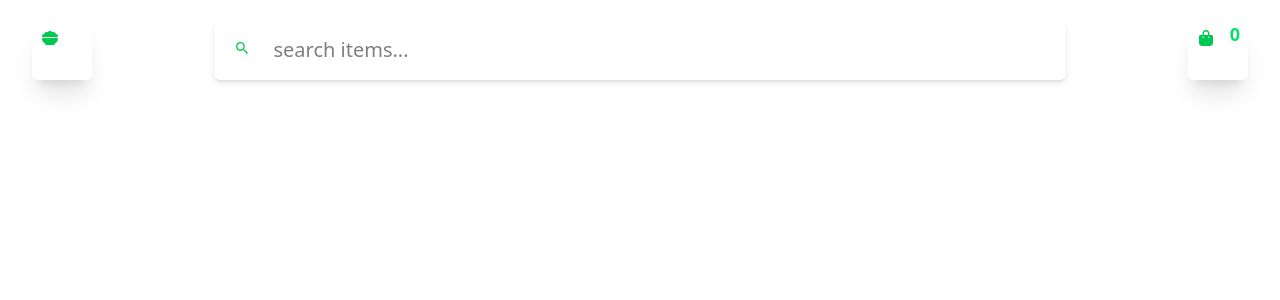
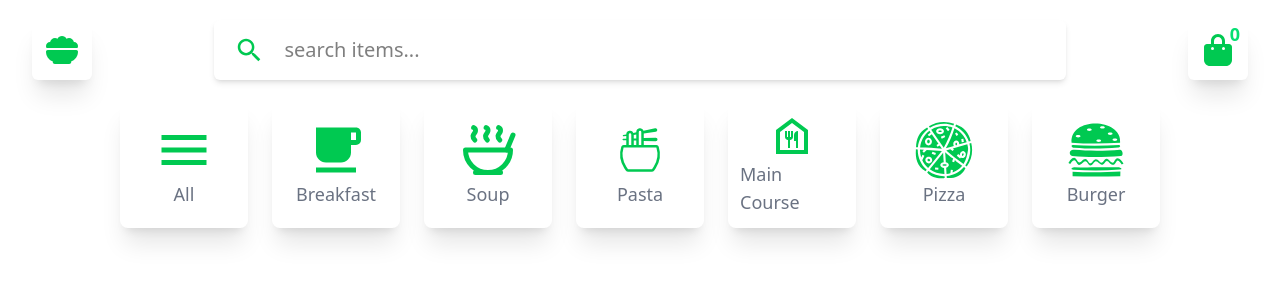
Before and after one commit to Shubham-Rawatt/food-delivery-app, a React (Vite) app: page / in a window 1280 px wide. Shown: the top 300 px of the page. Built offline with nearby package versions, Linux system fonts and the light colour scheme.

Commit message:
Complete overall category section work

```diff
--- a/index.html
+++ b/index.html
@@ -2,7 +2,6 @@
 <html lang="en">
   <head>
     <meta charset="UTF-8" />
-    <link rel="icon" type="image/svg+xml" href="/vite.svg" />
     <meta name="viewport" content="width=device-width, initial-scale=1.0" />
     <title>food-delivery</title>
   </head>
--- a/src/Category.jsx
+++ b/src/Category.jsx
@@ -1,48 +1,52 @@
 import { IoMdMenu } from "react-icons/io";
+import { MdFreeBreakfast, MdOutlineFoodBank } from "react-icons/md";
+import { LuSoup } from "react-icons/lu";
+import { CiBowlNoodles } from "react-icons/ci";
+import { GiFullPizza, GiHamburger } from "react-icons/gi";
 
-
-
-export const categories = [
+ const Categories = [
 
     {
         id:1,
         name : 'All',
-        image : <IoMdMenu />
+        image : <IoMdMenu className="w-15 h-15 text-green-500"/>
     } ,
 
         {
-        id:1,
+        id:2,
         name : 'Breakfast',
-        image :<IoMdMenu />
+        image :<MdFreeBreakfast className="w-15 h-15 text-green-500"/>
     },
 
         {
-        id:1,
+        id:3,
         name : 'Soup',
-        image : <IoMdMenu />
+        image :  <LuSoup className=" h-15 text-green-500 w-15"/>
     },
 
         {
-        id:1,
+        id:4,
         name : 'Pasta',
-        image : <IoMdMenu />
+        image : <CiBowlNoodles className="w-15 h-15 text-green-500"/>
     },
 
         {
-        id:1,
+        id:5,
         name : 'Main Course',
-        image : <IoMdMenu />
+        image : <MdOutlineFoodBank className="w-15 h-15 text-green-500"/>
     },
         {
-        id:1,
+        id:6,
         name : 'Pizza',
-        image : <IoMdMenu />
+        image : <GiFullPizza className="w-15 h-15 text-green-500"/>
     },
         {
-        id:1,
+        id:7,
         name : 'Burger',
-        image : <IoMdMenu />
-    }
+        image : <GiHamburger  className="w-15 h-15 text-green-500"/>
+    },
 
 
 ]
+
+  export default Categories
--- a/src/components/Navbar/nav.jsx
+++ b/src/components/Navbar/nav.jsx
@@ -8,15 +8,15 @@ const Nav = () => {
   return (
     <div className='w-full h-[100px] flex justify-between items-center px-8 '>
             <div className='w-[60px] h-[60px] bg-white flex justify-center items-center rounded-md shadow-xl'>
-                <span className='w-10 h-10 text-green-500'> <FaBowlFood /></span>
+          <FaBowlFood className='w-8 h-8 text-green-500'/>
             </div>
             <form className='w-[70%] h-[60px] bg-white flex items-center px-5 gap-5 rounded-md shadow-md'>
-                <span className='text-green-500 w-5 h-5'> <IoMdSearch /></span>
+              <IoMdSearch className='w-8 h-8 text-green-500'/>
                 <input className='w-full outline-none text-[20px]' type="text"  placeholder='search items...'/>
             </form>
             <div className='relative w-[60px] h-[60px] bg-white flex justify-center items-center rounded-md shadow-xl'>
                 <span className='absolute top-0 right-2 text-green-400 font-bold text-lg'>0</span>
-                <p className='w-10 h-10 text-green-500'> < FaBagShopping /></p>
+                 < FaBagShopping className='w-8 h-8 text-green-500'/>
             </div>
 
     </div>
--- a/src/pages/Home/home.jsx
+++ b/src/pages/Home/home.jsx
@@ -1,14 +1,25 @@
 import React from 'react'
 import Nav from '../../components/Navbar/nav'
+import  Categories  from '../../Category'
 
 
 const Home = () => {
   return (
-
+<>
         <div className='border-t-slate-200 w-full min-h-screen'>
             <Nav/>
-
+           <div className="flex flex-wrap justify-center items-center w-full gap-6">
+            {
+            Categories.map((category) =>(
+              <div key={category.id} className="w-32 h-32 flex flex-col items-center justify-center p-3 text-lg text-gray-500 rounded-lg shadow-xl hover:bg-green-200 cursor-pointer transition-all">
+              {category.image}
+              {category.name}
+              </div>
+            ))
+            }
+          </div>
         </div>
+        </>
 )
 }
 
```
